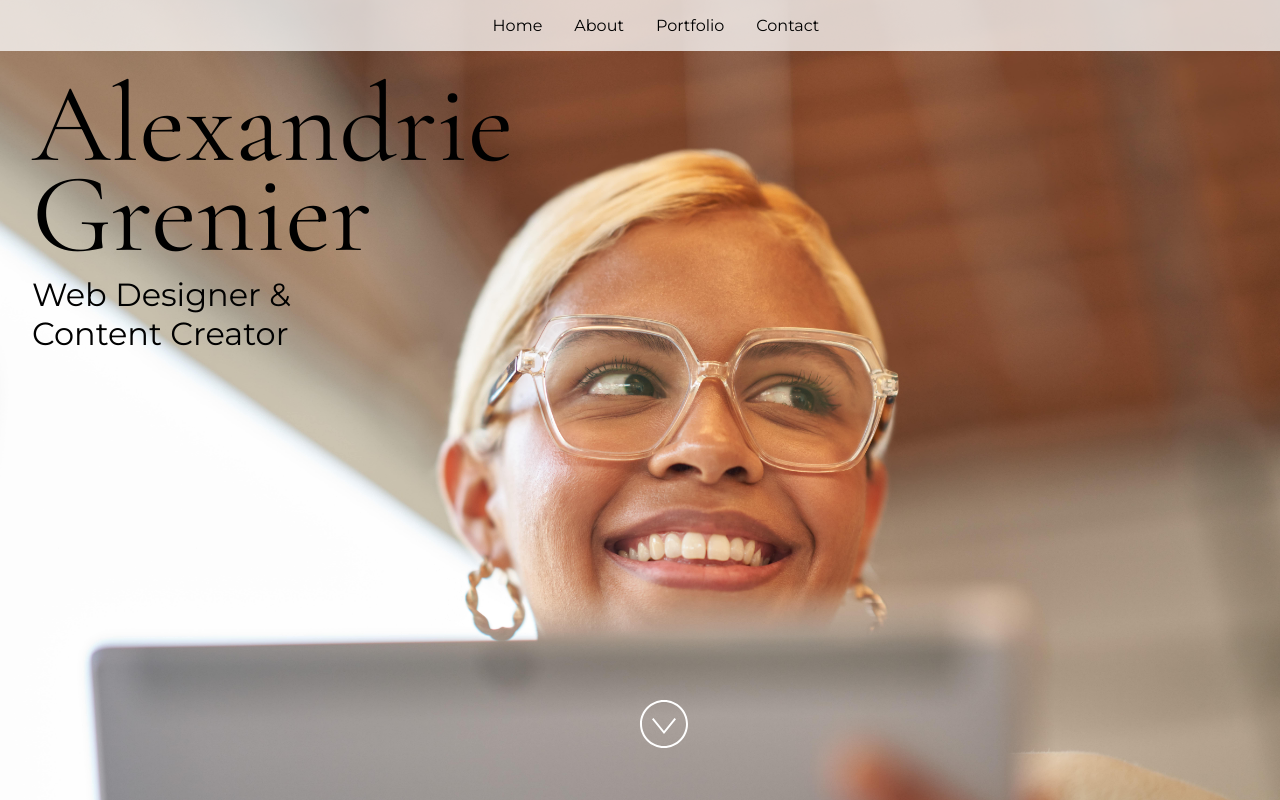
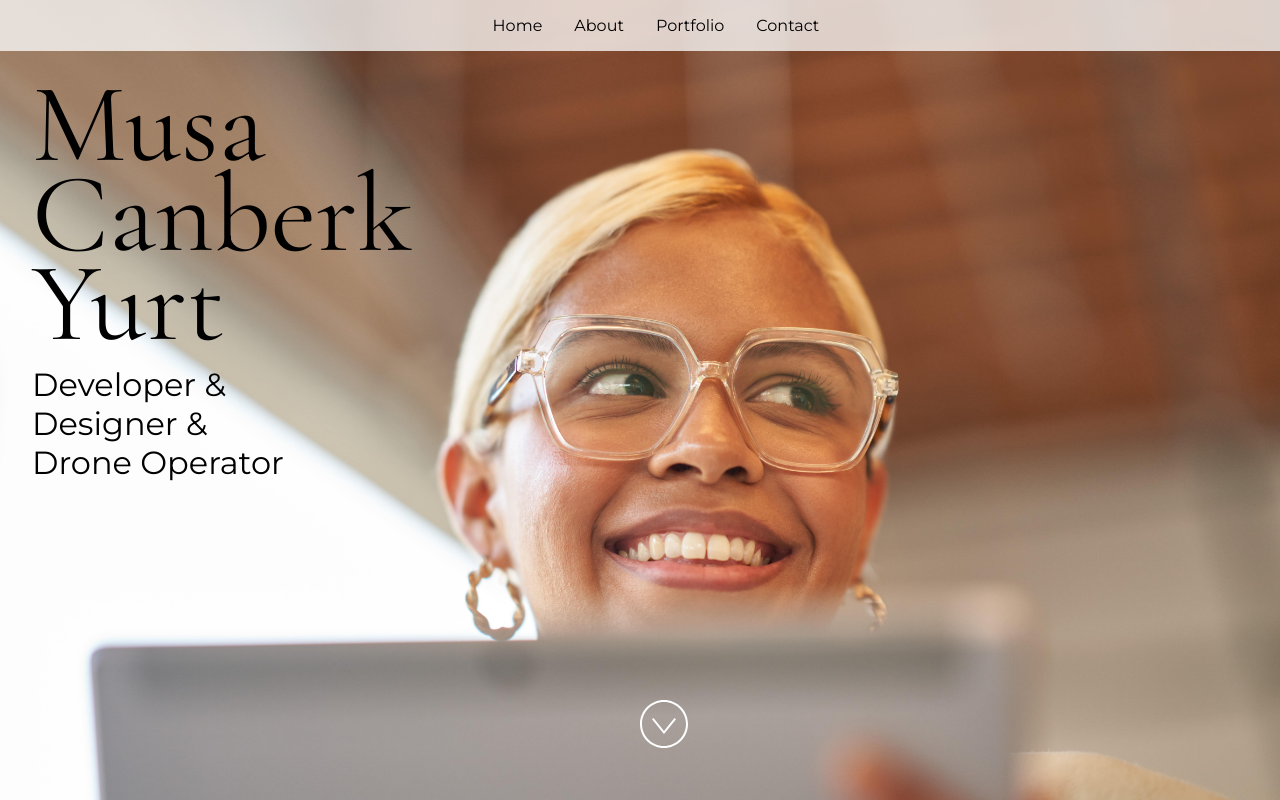
Before and after one commit to uaaeu/my-portfolio-site, a React (Vite) app: page / in a window 1280 px wide. Built offline with nearby package versions, Linux system fonts and the light colour scheme.

Commit message:
Updated App.jsx

```diff
--- a/src/App.jsx
+++ b/src/App.jsx
@@ -24,15 +24,15 @@ import "./styles.css";
  * If you don't have one of the social sites listed, leave it as an empty string.
  */
 const siteProps = {
-  name: "Alexandrie Grenier",
-  title: "Web Designer & Content Creator",
-  email: "alex@example.com",
-  gitHub: "microsoft",
-  instagram: "microsoft",
-  linkedIn: "satyanadella",
+  name: "Musa Canberk Yurt",
+  title: "Developer & Designer & Drone Operator",
+  email: "yurtmusa@outlook.com",
+  gitHub: "uaaeu",
+  instagram: "musacyurt",
+  linkedIn: "musayurt",
   medium: "",
-  twitter: "microsoft",
-  youTube: "Code",
+  twitter: "yurtmusa",
+  youTube: "",
 };
 
 const primaryColor = "#4E567E";
```
